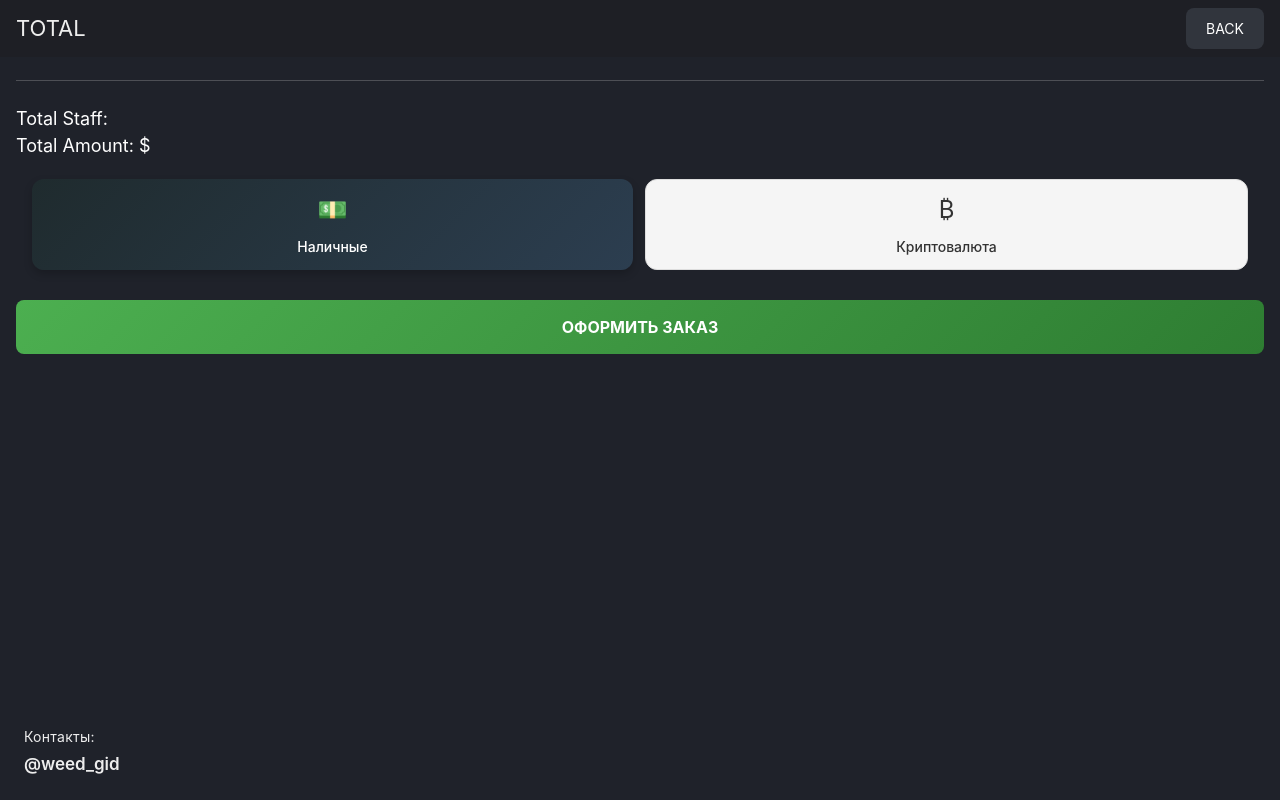
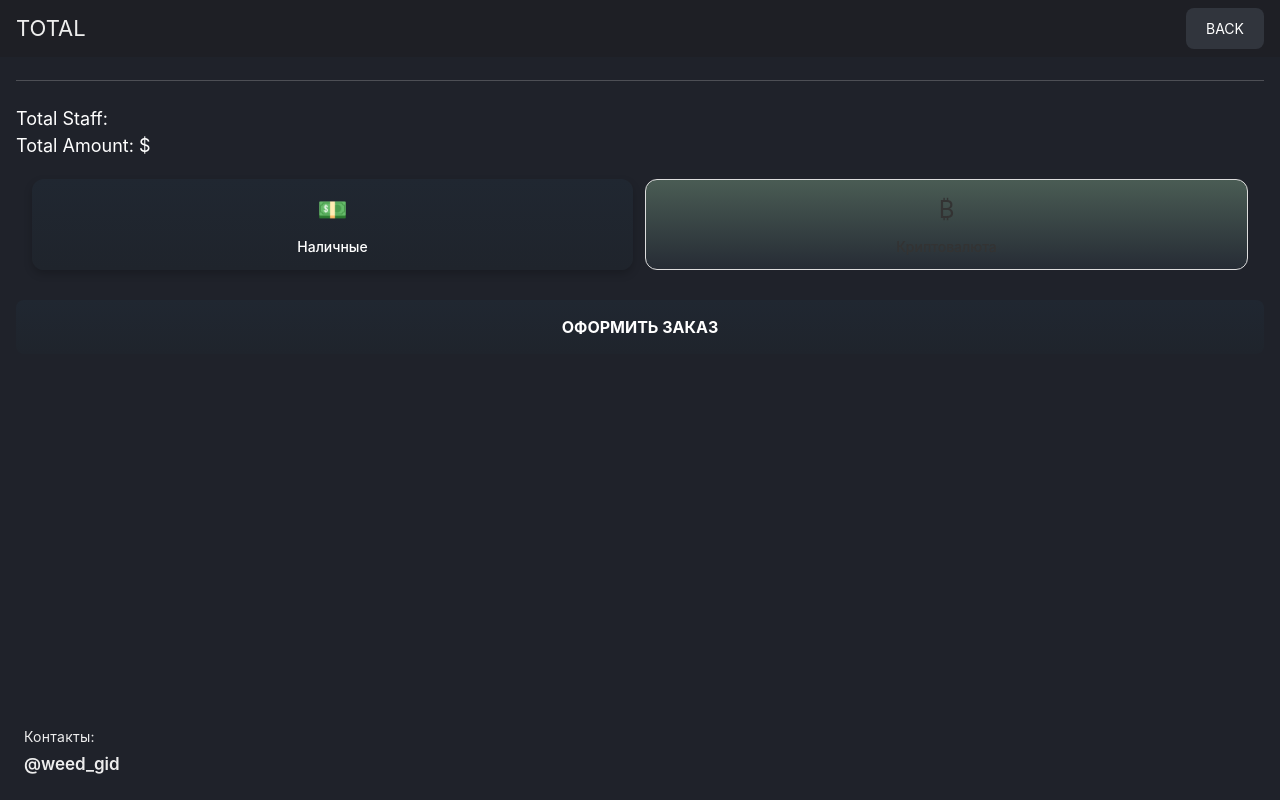
Before and after one commit to aa-rube/rico_ar_web, a React (Create React App) app: page /busket in a window 1280 px wide. Built offline with nearby package versions, Linux system fonts and the light colour scheme.

Commit message:
ИИ меняет стили 2 кнопки для переключения способа оплаты

```diff
--- a/src/pages/basket/Basket.tsx
+++ b/src/pages/basket/Basket.tsx
@@ -24,7 +24,7 @@ const PaymentMethodButton = ({
           alignItems: 'center',
           justifyContent: 'center',
           padding: '12px 8px',
-          background: active ? 'linear-gradient(135deg, #1f2b2e, #2c3e50)' : '#f5f5f5',
+          background: active ? 'linear-gradient(#202731, #1F242C)' : 'linear-gradient(#4A5C54, #262c35)',
           color: active ? 'white' : '#333',
           border: active ? 'none' : '1px solid #ddd',
           borderRadius: '12px',
@@ -131,7 +131,7 @@ export default function Basket({ userData }: { userData: any }) {
                   style={{
                     width: '100%',
                     padding: '15px',
-                    background: 'linear-gradient(135deg, #4CAF50, #2E7D32)',
+                    background: 'linear-gradient(#202731, #1F242C)',
                     color: 'white',
                     border: 'none',
                     borderRadius: '8px',
```
